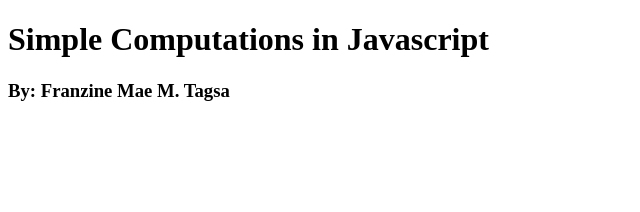
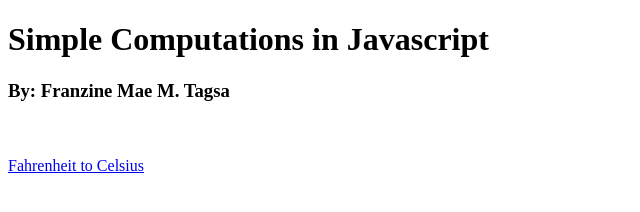
Before and after one commit to Ftagsa/ITC, a plain HTML site: page index.html in a window 1280 px wide. Shown: the whole page, without its empty margins (0-640 px from the left). Drawn offline with Linux system fonts and the light colour scheme.

Commit message:
Update index.html

```diff
--- a/index.html
+++ b/index.html
@@ -5,6 +5,6 @@
 <h1>Simple Computations in Javascript</h1>
 <h3>By: Franzine Mae M. Tagsa</h3>
 <br></br>
-
+<a href="Fahrenheit to Celsius.html">Fahrenheit to Celsius</a>
 </body>
 </html>
```
